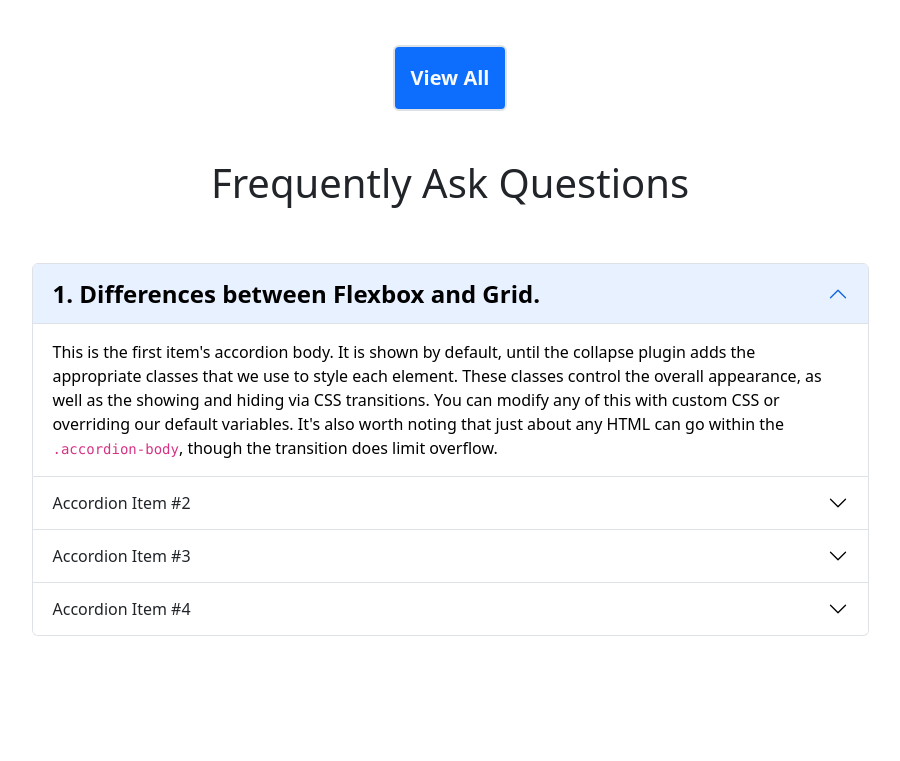
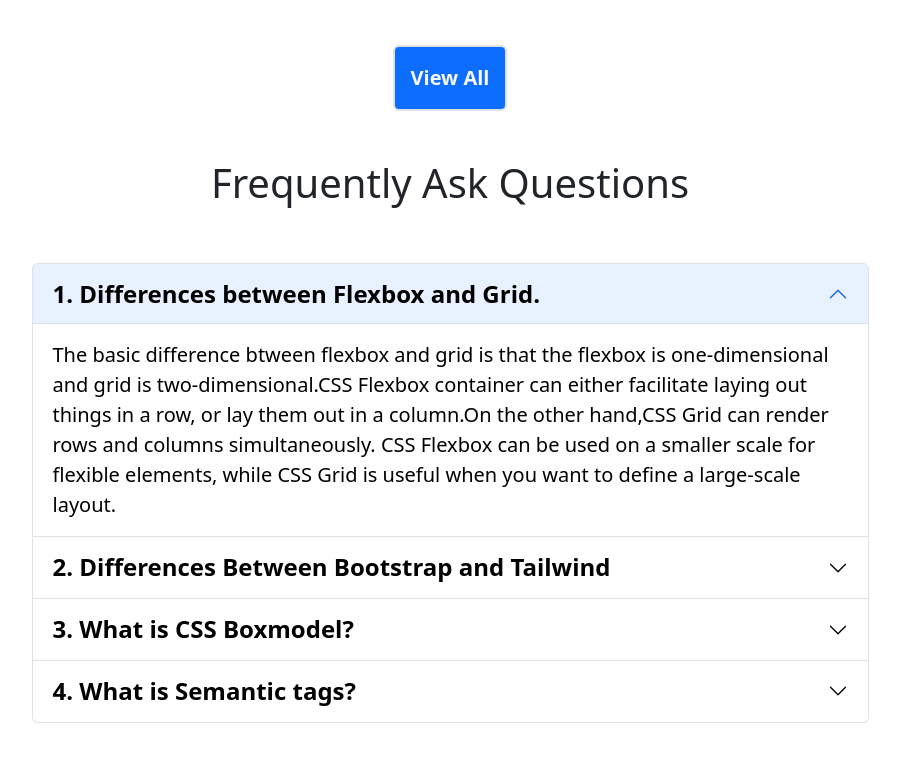
Before and after one commit to salmamouri/assignment-3-moutech, a plain HTML site: page index.html in a window 1280 px wide. Shown: the part 3139-3900 px from the top of the page, without its empty margins (190-1090 px from the left). Before the commit the page ends 3823 px from the top, so only its background shows below. Drawn offline with nearby package versions, Linux system fonts and the light colour scheme.

Commit message:
accordion added

```diff
--- a/index.html
+++ b/index.html
@@ -321,45 +321,48 @@
                     </button>
                   </h2>
                   <div id="panelsStayOpen-collapseOne" class="accordion-collapse collapse show" aria-labelledby="panelsStayOpen-headingOne">
-                    <div class="accordion-body">
-                      This is the first item's accordion body. It is shown by default, until the collapse plugin adds the appropriate classes that we use to style each element. These classes control the overall appearance, as well as the showing and hiding via CSS transitions. You can modify any of this with custom CSS or overriding our default variables. It's also worth noting that just about any HTML can go within the <code>.accordion-body</code>, though the transition does limit overflow.
+                    <div class="accordion-body fs-5">
+                     The basic difference btween flexbox and grid is that the flexbox is one-dimensional and grid is two-dimensional.CSS Flexbox container can either facilitate laying out things in a row, or lay them out in a column.On the other hand,CSS Grid   can render rows and columns simultaneously. CSS Flexbox can be used on a smaller scale for flexible elements, while CSS Grid is useful when you want to define a large-scale layout.
+
+
                     </div>
                   </div>
                 </div>
                 <div class="accordion-item">
                   <h2 class="accordion-header" id="panelsStayOpen-headingTwo">
-                    <button class="accordion-button collapsed" type="button" data-bs-toggle="collapse" data-bs-target="#panelsStayOpen-collapseTwo" aria-expanded="false" aria-controls="panelsStayOpen-collapseTwo">
-                      Accordion Item #2
+                    <button class="accordion-button collapsed fs-4 fw-semibold text-black" type="button" data-bs-toggle="collapse" data-bs-target="#panelsStayOpen-collapseTwo" aria-expanded="false" aria-controls="panelsStayOpen-collapseTwo">
+                      2. Differences Between Bootstrap and Tailwind
                     </button>
+
                   </h2>
                   <div id="panelsStayOpen-collapseTwo" class="accordion-collapse collapse" aria-labelledby="panelsStayOpen-headingTwo">
-                    <div class="accordion-body">
-                      <strong>This is the second item's accordion body.</strong> It is hidden by default, until the collapse plugin adds the appropriate classes that we use to style each element. These classes control the overall appearance, as well as the showing and hiding via CSS transitions. You can modify any of this with custom CSS or overriding our default variables. It's also worth noting that just about any HTML can go within the <code>.accordion-body</code>, though the transition does limit overflow.
+                    <div class="accordion-body fs-5">
+                   Bootstrap and Tailwind both are CSS frameworks.The main difference between them is that Bootstrap comes with pre-built components that provide a responsive UI and Tailwind comes with predesigned widgets that facilitate web developers to design a website from scratch.It offers pre-built components elements such as navigation, typography, buttons, and forms. On the other hand, Tailwind offers excellent control over its features, and a developer feels free to design.
                     </div>
                   </div>
                 </div>
 
                 <div class="accordion-item">
                   <h2 class="accordion-header" id="panelsStayOpen-headingThree">
-                    <button class="accordion-button collapsed" type="button" data-bs-toggle="collapse" data-bs-target="#panelsStayOpen-collapseThree" aria-expanded="false" aria-controls="panelsStayOpen-collapseThree">
-                      Accordion Item #3
+                    <button class="accordion-button collapsed fs-4 fw-semibold text-black" type="button" data-bs-toggle="collapse" data-bs-target="#panelsStayOpen-collapseThree" aria-expanded="false" aria-controls="panelsStayOpen-collapseThree">
+                      3. What is CSS Boxmodel?
                     </button>
                   </h2>
                   <div id="panelsStayOpen-collapseThree" class="accordion-collapse collapse" aria-labelledby="panelsStayOpen-headingThree">
-                    <div class="accordion-body">
-                      <strong>This is the third item's accordion body.</strong> It is hidden by default, until the collapse plugin adds the appropriate classes that we use to style each element. These classes control the overall appearance, as well as the showing and hiding via CSS transitions. You can modify any of this with custom CSS or overriding our default variables. It's also worth noting that just about any HTML can go within the <code>.accordion-body</code>, though the transition does limit overflow.
+                    <div class="accordion-body fs-5">
+                        The CSS box model is a container that contains multiple properties including borders, margin, padding, and the content itself. It is used to create the design and layout of web pages. These boxes can have different properties and can interact with each other in different ways, but every box has a content area and optional surrounding padding, border, and margin areas.
                     </div>
                   </div>
                 </div>
                 <div class="accordion-item">
                     <h2 class="accordion-header" id="panelsStayOpen-headingFour">
-                      <button class="accordion-button collapsed" type="button" data-bs-toggle="collapse" data-bs-target="#panelsStayOpen-collapseFour" aria-expanded="false" aria-controls="panelsStayOpen-collapseFour">
-                        Accordion Item #4
+                      <button class="accordion-button collapsed fs-4 fw-semibold text-black" type="button" data-bs-toggle="collapse" data-bs-target="#panelsStayOpen-collapseFour" aria-expanded="false" aria-controls="panelsStayOpen-collapseFour">
+                        4. What is Semantic tags?
                       </button>
                     </h2>
                     <div id="panelsStayOpen-collapseFour" class="accordion-collapse collapse" aria-labelledby="panelsStayOpen-headingFour">
-                      <div class="accordion-body">
-                        This is the third item's accordion body. It is hidden by default, until the collapse plugin adds the appropriate classes that we use to style each element. These classes control the overall appearance, as well as the showing and hiding via CSS transitions. You can modify any of this with custom CSS or overriding our default variables. It's also worth noting that just about any HTML can go within the <code>.accordion-body</code>, though the transition does limit overflow.
+                      <div class="accordion-body fs-5">
+                        The HTML semantic refers to the tags that clearly describe is meaning to bothe browser and developer. Semantic tags make it clear to the browser what the meaning of a page and its content is. Header,footer, nav,article these are some semantic tags. Using semantic tags gives you many more hooks for styling your content too.
                       </div>
                     </div>
                   </div>
@@ -367,7 +370,11 @@
 
         </section>
 
+     <!------------ Trusted Companies start -->
+     <section>
 
+     </section>
+     <!------------ Trusted Companies End -->
 
   </main>
 
```
